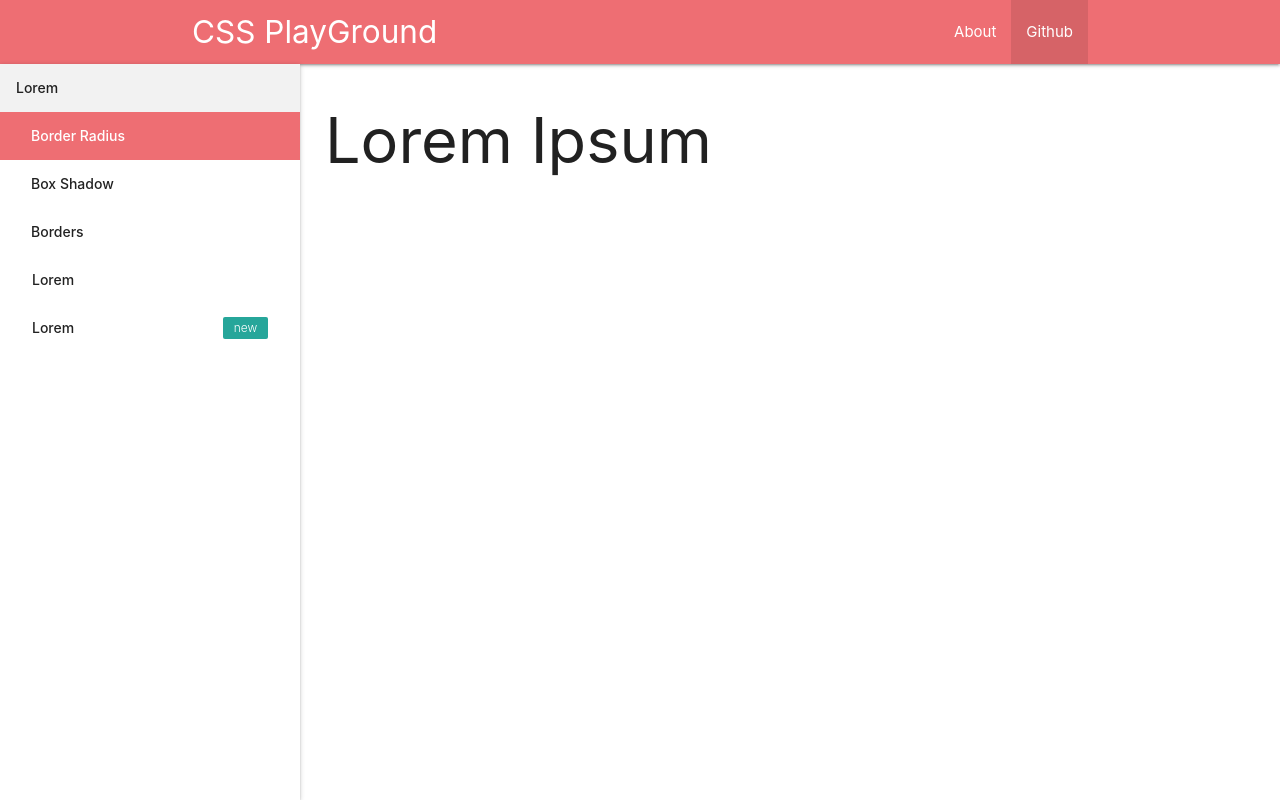
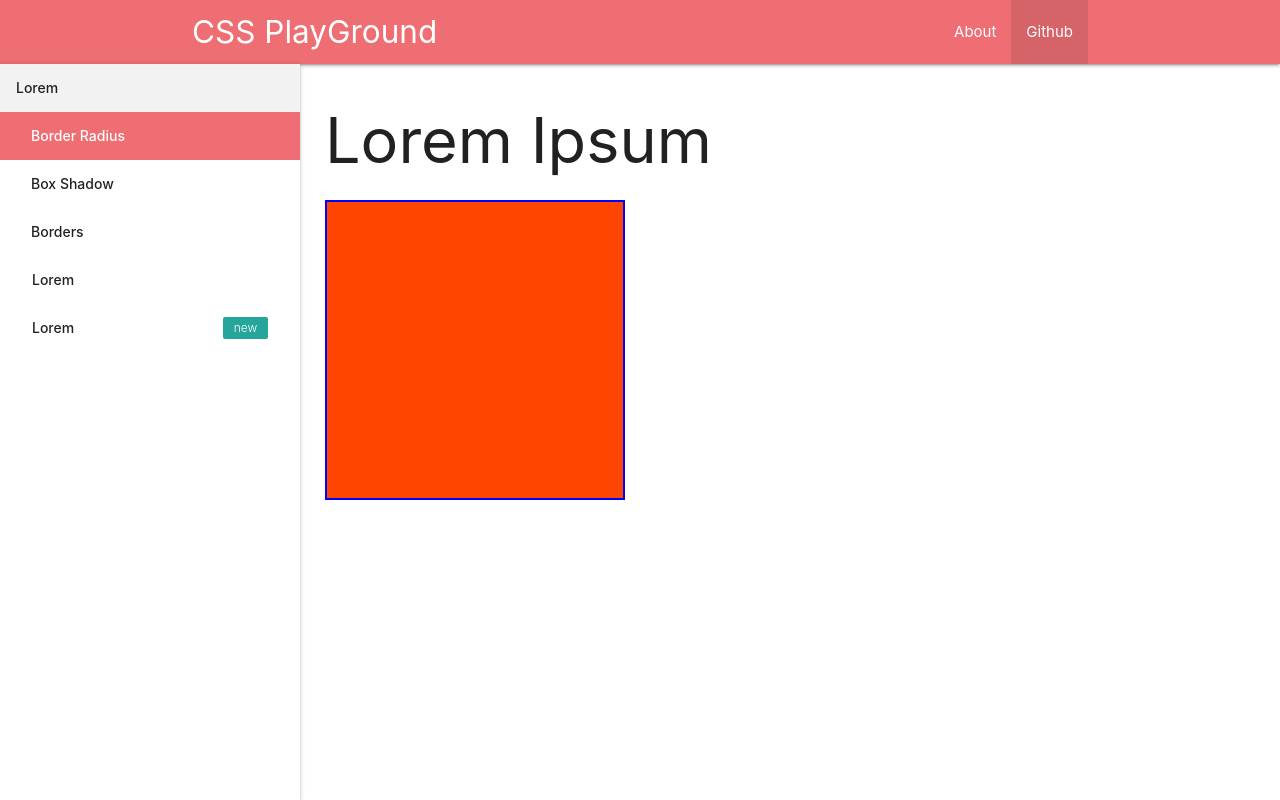
Before and after one commit to Aivirth/CssPlayground, a React (Create React App) app: page / in a window 1280 px wide. Built offline with nearby package versions, Linux system fonts and the light colour scheme.

Commit message:
Added Actor Component Prototype

```diff
--- /dev/null
+++ b/src/components/Actor/Actor.js
@@ -0,0 +1,19 @@
+import React, { Component } from "react";
+
+export default class Actor extends Component {
+  state = {
+    width: "300",
+    height: "300"
+  };
+
+  render() {
+    const styles = {
+      backgroundColor: "orangered",
+      border: "2px solid blue",
+      width: this.state.width + "px",
+      height: this.state.height + "px"
+    };
+
+    return <div id="Actor" style={styles} />;
+  }
+}
--- a/src/containers/Main/Main.js
+++ b/src/containers/Main/Main.js
@@ -1,9 +1,11 @@
 import React from "react";
+import Actor from "../../components/Actor/Actor";
 
 export default () => {
   return (
     <main style={{ flex: "1", paddingLeft: "25px" }}>
       <h1>Lorem Ipsum</h1>
+      <Actor />
     </main>
   );
 };
```
